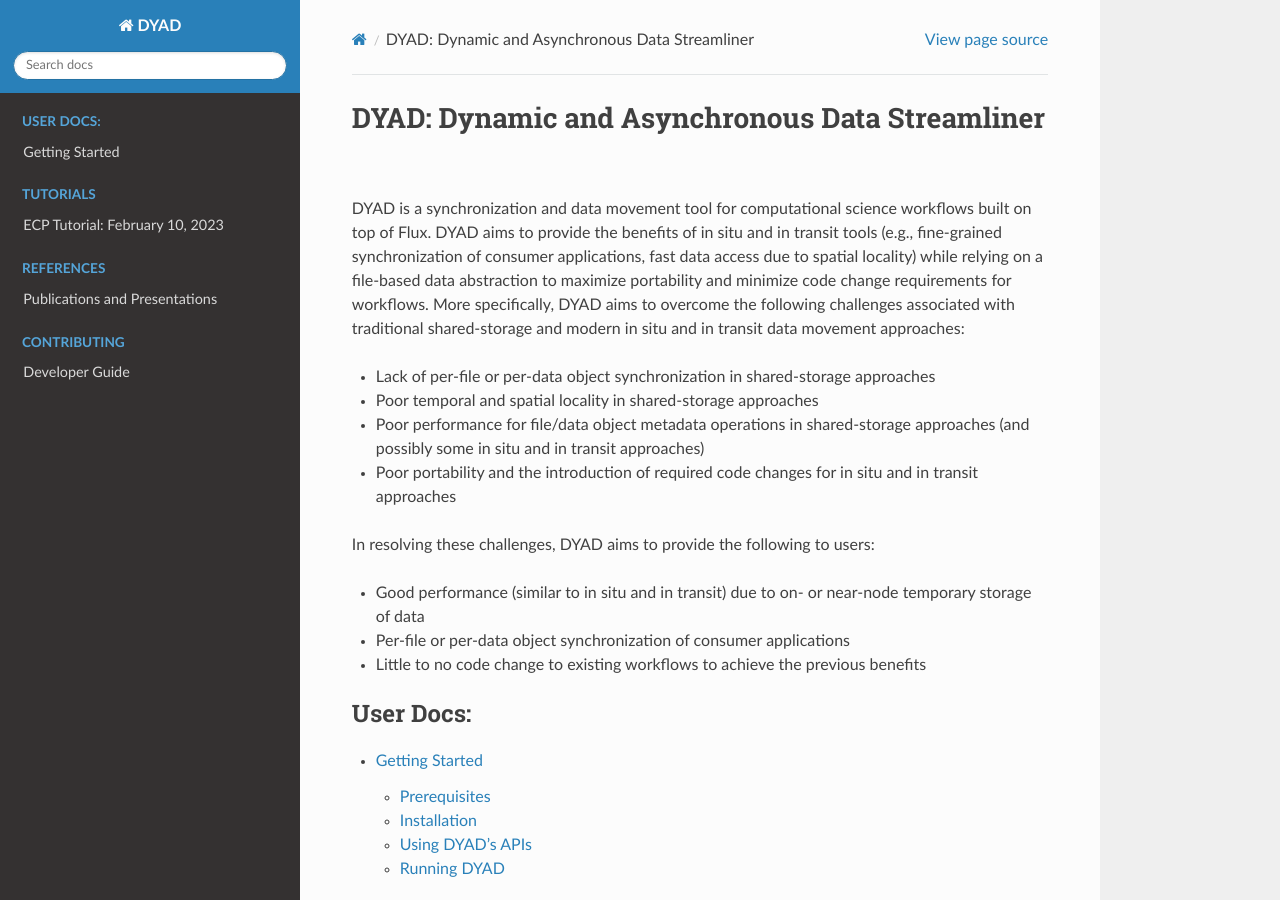
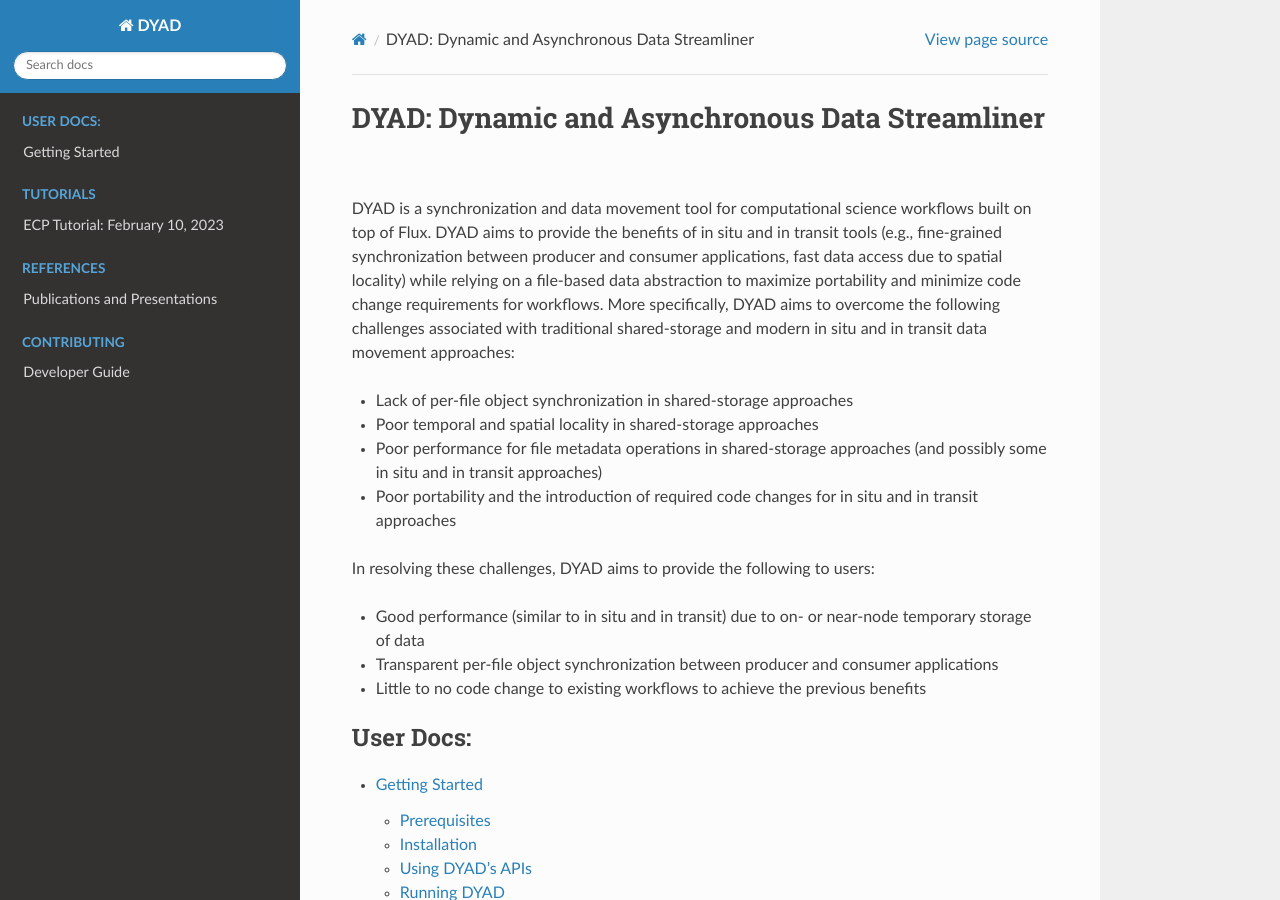
Before and after one commit to flux-framework/dyad, a Sphinx documentation site: the page built from docs/index.rst, in a window 1280 px wide and 900 px high. Built offline with Sphinx 7.4.7 and the Read the Docs theme 2.0.0, drawn with Linux system fonts in a browser that asks for light colours.

Commit message:
docs: clarifies and improves some wording in index.rst

```diff
--- a/docs/index.rst
+++ b/docs/index.rst
@@ -8,20 +8,21 @@
 
 DYAD is a synchronization and data movement tool for computational science workflows built
 on top of Flux. DYAD aims to provide the benefits of in situ and in transit tools
-(e.g., fine-grained synchronization of consumer applications, fast data access due to spatial locality)
-while relying on a file-based data abstraction to maximize portability and minimize code change
-requirements for workflows. More specifically, DYAD aims to overcome the following challenges
+(e.g., fine-grained synchronization between producer and consumer applications, fast data
+access due to spatial locality) while relying on a file-based data abstraction to maximize
+portability and minimize code change requirements for workflows.
+More specifically, DYAD aims to overcome the following challenges
 associated with traditional shared-storage and modern in situ and in transit data movement approaches:
 
-* Lack of per-file or per-data object synchronization in shared-storage approaches
+* Lack of per-file object synchronization in shared-storage approaches
 * Poor temporal and spatial locality in shared-storage approaches
-* Poor performance for file/data object metadata operations in shared-storage approaches (and possibly some in situ and in transit approaches)
+* Poor performance for file metadata operations in shared-storage approaches (and possibly some in situ and in transit approaches)
 * Poor portability and the introduction of required code changes for in situ and in transit approaches
 
 In resolving these challenges, DYAD aims to provide the following to users:
 
 * Good performance (similar to in situ and in transit) due to on- or near-node temporary storage of data
-* Per-file or per-data object synchronization of consumer applications
+* Transparent per-file object synchronization between producer and consumer applications
 * Little to no code change to existing workflows to achieve the previous benefits
 
 .. toctree::
```
